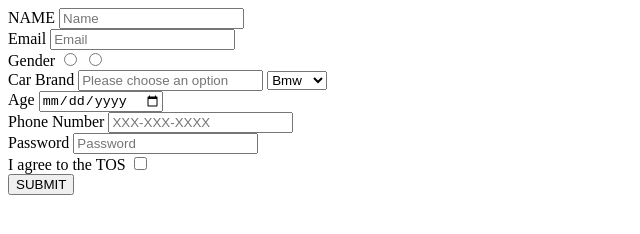
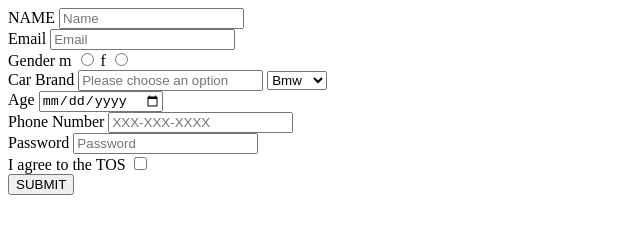
Before and after one commit to acciojob/signup-form-car-PRIYANSHDUBEY, a website: page main.html in a window 1280 px wide. Shown: the full height of the page, 0-640 px from the left. Drawn offline with Linux system fonts and the light colour scheme.

Commit message:
created a submission

```diff
--- a/main.html
+++ b/main.html
@@ -23,7 +23,10 @@
 
 		 <div>
 			 <lable>Gender</lable>
+
+			 <lable>m</lable>
 			 <input type="Radio" name="Gender" id="gender_m" required>
+			 <lable>f</lable>
 				  <input type="Radio" name="Gender" id="gender_f" required>
 			 </div>
 
@@ -54,7 +57,7 @@
 			 <input type="checkbox" name="I agree to the TOS" id="tos"  required>
 		 </div>
 
-		 <div><button type="submit"> SUBMIT</button></div>
+		 <div><button type="submit">SUBMIT</button></div>
 	 </form>
     <script type="text/javascript" src="./script.js">
 </script>
```
